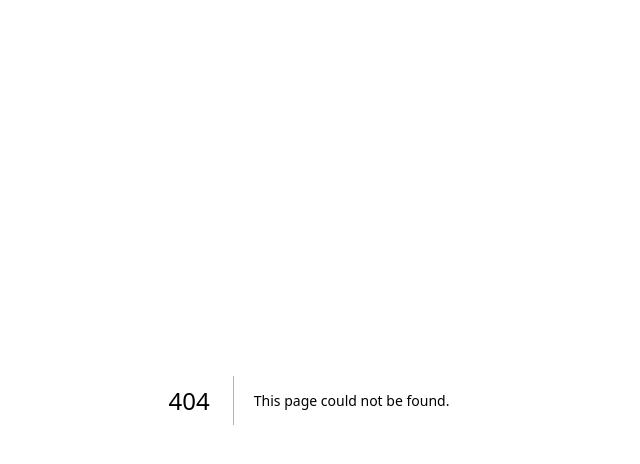
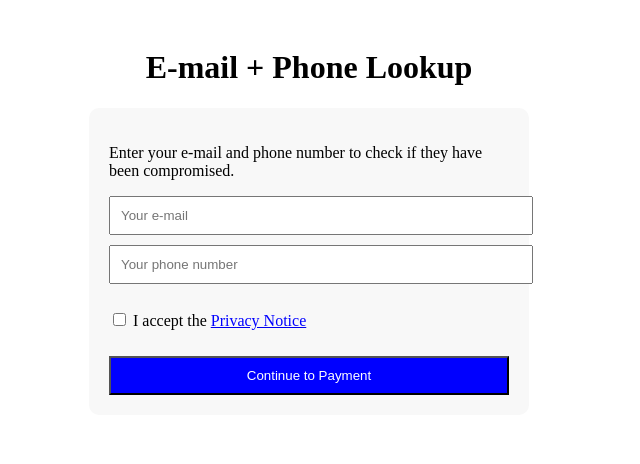
Before and after one commit to Bensero87/leakwhat, a Next.js app: page /email-phone-lookup in a window 1280 px wide. Before the commit this address had no page. Shown: the top 464 px of the page, without its empty margins (331-971 px from the left). Built offline with nearby package versions, Linux system fonts and the light colour scheme.

Commit message:
Add files via upload

```diff
--- /dev/null
+++ b/pages/email-phone-lookup.js
@@ -0,0 +1,21 @@
+
+import Link from 'next/link';
+
+export default function EmailPhoneLookup() {
+  return (
+    <div style={{ backgroundColor: '#ffffff', color: '#000', minHeight: '100vh', padding: '20px' }}>
+      <h1 style={{ textAlign: 'center' }}>E-mail + Phone Lookup</h1>
+      <div style={{ maxWidth: '400px', margin: '0 auto', padding: '20px', background: '#f8f8f8', borderRadius: '10px' }}>
+        <p>Enter your e-mail and phone number to check if they have been compromised.</p>
+        <input type="email" placeholder="Your e-mail" style={{ padding: '10px', width: '100%', marginBottom: '10px' }} />
+        <input type="text" placeholder="Your phone number" style={{ padding: '10px', width: '100%', marginBottom: '10px' }} />
+        <p>
+          <input type="checkbox" /> I accept the <Link href="/privacy-notice"><a style={{ color: 'blue' }}>Privacy Notice</a></Link>
+        </p>
+        <button style={{ padding: '10px', background: 'blue', color: 'white', width: '100%', marginTop: '10px' }}>
+          Continue to Payment
+        </button>
+      </div>
+    </div>
+  );
+}
```
Also changed, not shown: pages/email-lookup.js (added, +20 -0 lines), pages/phone-lookup.js (added, +20 -0 lines).
